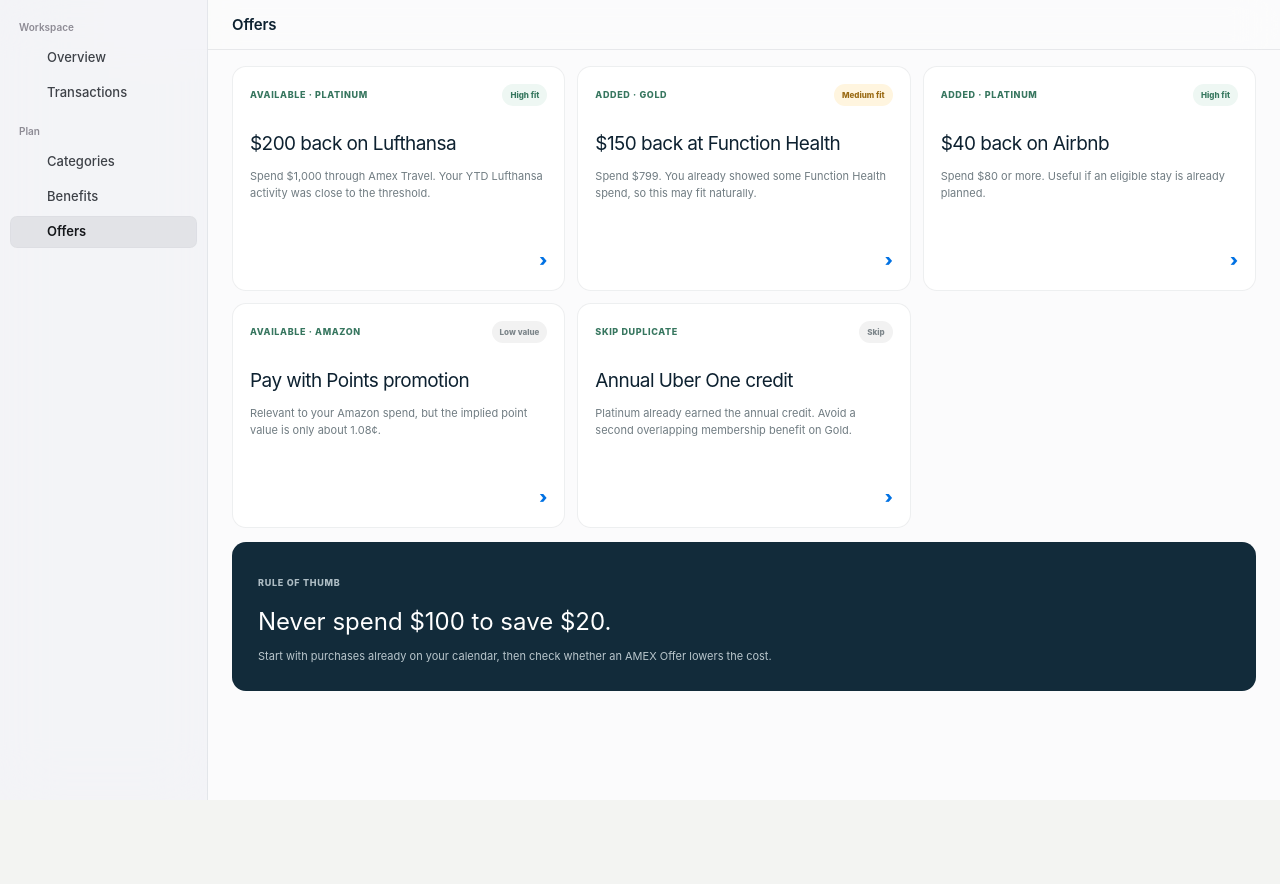
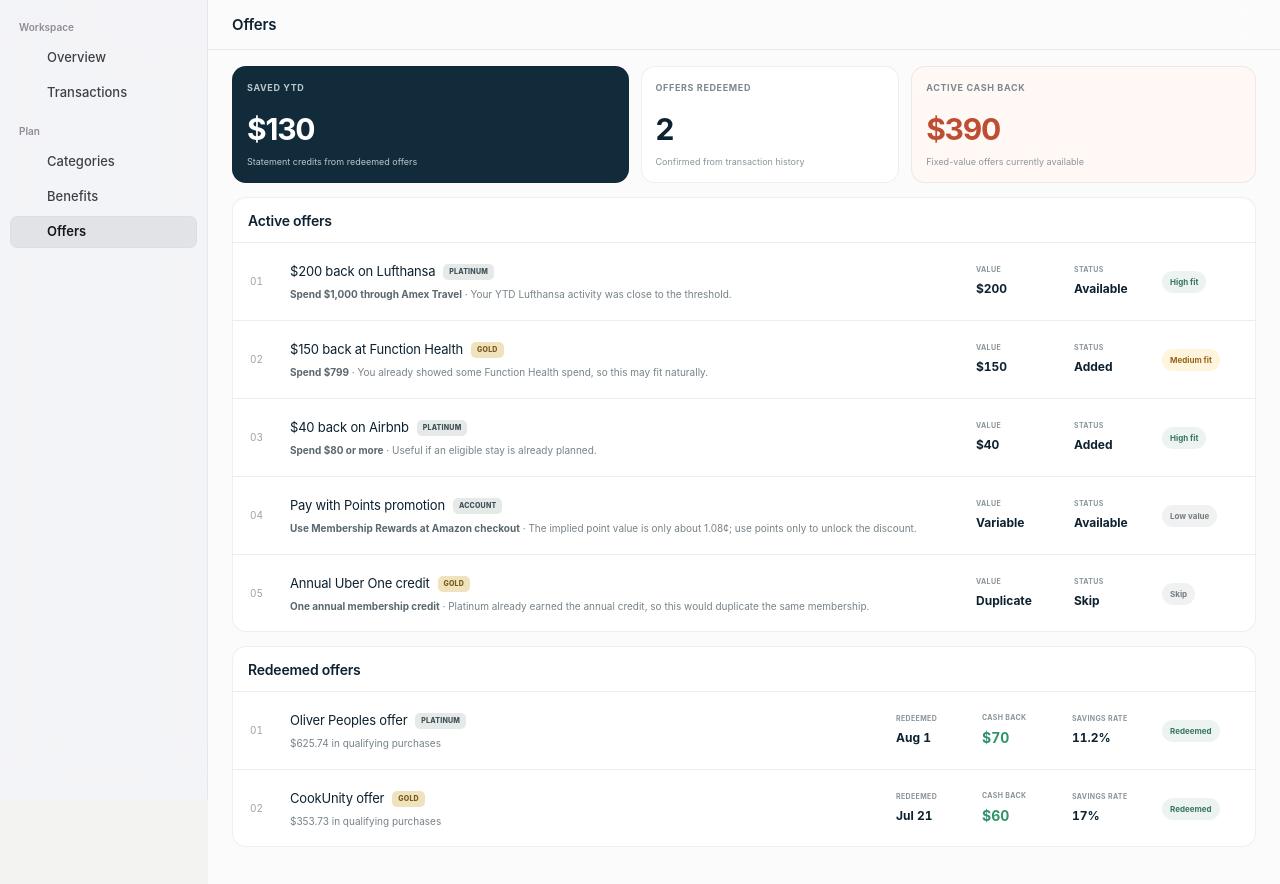
Before and after one commit to pondorasti/pondorasti, a Next.js app: page /offers in a window 1280 px wide. Shown: the top 884 px of the page. Before the commit the page ends 800 px from the top, so only its background shows below. Built offline with nearby package versions, Linux system fonts and the light colour scheme; some icons are missing.

Commit message:
Rebuild offers as value and history lists

```diff
--- a/app/globals.css
+++ b/app/globals.css
@@ -306,21 +306,32 @@
 .setup-list small { color: #8a9499; font-size: 9px; }
 .protection-list span { color: #3b8b68; }
 
-.offer-app-grid { display: grid; grid-template-columns: repeat(3, 1fr); gap: 12px; }
-.offer-app-card { min-height: 225px; padding: 18px; display: flex; flex-direction: column; }
-.offer-app-top { display: flex; align-items: center; justify-content: space-between; gap: 12px; }
-.offer-app-top > span { color: #37765f; font-size: 9px; font-weight: 800; letter-spacing: .07em; text-transform: uppercase; }
-.offer-app-top > small { padding: 5px 8px; border-radius: 999px; background: #eef7f3; color: #36775e; font-size: 8px; font-weight: 800; }
-.offer-app-top > small.fit-low-value, .offer-app-top > small.fit-skip { background: #f2f2f2; color: #7c858a; }
-.offer-app-top > small.fit-medium-fit { background: #fff5df; color: #9a6a13; }
-.offer-app-card h2 { margin: 24px 0 9px; font-size: 19px; letter-spacing: -.03em; }
-.offer-app-card p { margin: 0; color: #707c82; font-size: 11px; line-height: 1.55; }
-.offer-app-card footer { margin-top: auto; padding: 20px 0 0; display: flex; align-items: center; justify-content: space-between; gap: 16px; background: none; color: var(--ink); font-size: 10px; font-weight: 700; }
-.offer-app-card footer b { color: #0071e3; font-size: 17px; }
-.principle-card { margin-top: 14px; padding: 26px; background: #122b3a; color: white; }
-.principle-card > span { color: #aebdc4; font-size: 9px; font-weight: 800; letter-spacing: .08em; text-transform: uppercase; }
-.principle-card h2 { margin: 12px 0 8px; font-size: 24px; }
-.principle-card p { margin: 0; color: #b9c6cc; font-size: 11px; }
+.offer-value-summary { display: grid; grid-template-columns: 1.15fr .75fr 1fr; gap: 12px; }
+.offer-value-summary article { min-height: 104px; padding: 15px; display: flex; flex-direction: column; }
+.offer-value-summary span { color: #7d888e; font-size: 9px; font-weight: 750; letter-spacing: .07em; text-transform: uppercase; }
+.offer-value-summary strong { margin: 12px 0 3px; font-size: 30px; letter-spacing: -.04em; }
+.offer-value-summary small { color: #8b959a; font-size: 9px; }
+.offer-value-summary .saved-value { background: #122b3a; color: white; }
+.offer-value-summary .saved-value span, .offer-value-summary .saved-value small { color: #b9c6cc; }
+.offer-value-summary .active-value { background: #fff8f4; }
+.offer-value-summary .active-value strong { color: #bd4e32; }
+.offer-list-surface { margin-top: 14px; overflow: hidden; }
+.offer-list-row { min-height: 78px; padding: 12px 18px; display: grid; grid-template-columns: 28px minmax(0,1fr) 86px 76px 76px; gap: 12px; align-items: center; border-top: 1px solid #eceeed; }
+.offer-list-row.redeemed { grid-template-columns: 28px minmax(0,1fr) 74px 78px 78px 76px; }
+.offer-list-index { color: #9aa3a7; font-size: 10px; font-variant-numeric: tabular-nums; }
+.offer-list-main { min-width: 0; }
+.offer-list-main > div { display: flex; align-items: center; gap: 8px; }
+.offer-list-main h2 { margin: 0; font-size: 13px; letter-spacing: -.015em; }
+.offer-list-main p { margin: 5px 0 0; overflow: hidden; color: #778288; font-size: 10px; line-height: 1.45; text-overflow: ellipsis; white-space: nowrap; }
+.offer-list-main p strong { color: #59676e; font-weight: 650; }
+.offer-list-metric { display: grid; gap: 4px; }
+.offer-list-metric small { color: #8a9499; font-size: 7px; font-weight: 750; letter-spacing: .05em; text-transform: uppercase; }
+.offer-list-metric strong { color: var(--ink); font-size: 12px; font-variant-numeric: tabular-nums; }
+.offer-list-metric.saved strong { color: #31936a; font-size: 14px; }
+.offer-list-state { width: fit-content; padding: 5px 8px; border-radius: 999px; background: #edf3f0; color: #37765f; font-size: 8px; font-weight: 750; white-space: nowrap; }
+.offer-list-state.fit-medium-fit { background: #fff5df; color: #936614; }
+.offer-list-state.fit-low-value, .offer-list-state.fit-skip { background: #f0f1f1; color: #737d82; }
+.offer-list-state.redeemed { background: #edf3f0; color: #37765f; }
 
 .category-trend-surface { position: relative; z-index: 2; margin-bottom: 12px; overflow: visible; }
 .category-trend-legend { padding: 1px 16px 10px; display: flex; flex-wrap: wrap; gap: 7px 15px; color: #657178; font-size: 8px; }
@@ -395,7 +406,8 @@
   .overview-grid { grid-template-columns: 1fr 1fr; }
   .priority-card { grid-column: 1 / -1; min-height: 190px; }
   .dashboard-columns { grid-template-columns: 1fr; }
-  .offer-app-grid { grid-template-columns: 1fr 1fr; }
+  .offer-value-summary { grid-template-columns: 1fr 1fr; }
+  .offer-value-summary article:last-child { grid-column: 1 / -1; }
   .detail-metrics { grid-template-columns: 1fr 1fr; }
 }
 
@@ -424,7 +436,8 @@
   .priority-card { grid-column: auto; }
   .compact-category-list > a { grid-template-columns: 34px 1fr auto 10px; }
   .compact-category-list .mini-share { display: none; }
-  .benefit-value-summary, .offer-app-grid, .detail-metrics { grid-template-columns: 1fr; }
+  .benefit-value-summary, .offer-value-summary, .detail-metrics { grid-template-columns: 1fr; }
+  .offer-value-summary article:last-child { grid-column: auto; }
   .benefit-list-row { grid-template-columns: 24px 1fr 1fr; gap: 10px; }
   .benefit-list-index { grid-column: 1; grid-row: 1; }
   .benefit-list-main { grid-column: 2 / 4; grid-row: 1; }
@@ -433,6 +446,14 @@
   .benefit-list-metric.left { grid-column: 3; grid-row: 2; }
   .benefit-list-deadline { grid-column: 2; grid-row: 3; }
   .benefit-list-state { grid-column: 3; grid-row: 3; justify-self: start; }
+  .offer-list-row, .offer-list-row.redeemed { grid-template-columns: 24px 1fr 1fr; gap: 10px; }
+  .offer-list-index { grid-column: 1; grid-row: 1; }
+  .offer-list-main { grid-column: 2 / 4; grid-row: 1; }
+  .offer-list-main p { white-space: normal; }
+  .offer-list-metric.value, .offer-list-metric.redeemed-date { grid-column: 2; grid-row: 2; }
+  .offer-list-metric.status, .offer-list-metric.saved { grid-column: 3; grid-row: 2; }
+  .offer-list-metric.rate { grid-column: 2; grid-row: 3; }
+  .offer-list-state { grid-column: 3; grid-row: 3; justify-self: start; }
   .category-table-head { display: none; }
   .category-trend-legend { max-height: 52px; overflow: auto; }
   .category-trend-chart { height: 220px; padding-inline: 2px; }
--- a/app/lib/data.ts
+++ b/app/lib/data.ts
@@ -200,10 +200,49 @@
   { name: 'Extended warranty', card: 'Both' },
 ];
 
-export const offers = [
-  { label: 'Available · Platinum', title: '$200 back on Lufthansa', text: 'Spend $1,000 through Amex Travel. Your YTD Lufthansa activity was close to the threshold.', action: 'Check before the next booking', fit: 'High fit' },
-  { label: 'Added · Gold', title: '$150 back at Function Health', text: 'Spend $799. You already showed some Function Health spend, so this may fit naturally.', action: 'Only pursue planned care', fit: 'Medium fit' },
-  { label: 'Added · Platinum', title: '$40 back on Airbnb', text: 'Spend $80 or more. Useful if an eligible stay is already planned.', action: 'Use Platinum at checkout', fit: 'High fit' },
-  { label: 'Available · Amazon', title: 'Pay with Points promotion', text: 'Relevant to your Amazon spend, but the implied point value is only about 1.08¢.', action: 'Use only for the discount', fit: 'Low value' },
-  { label: 'Skip duplicate', title: 'Annual Uber One credit', text: 'Platinum already earned the annual credit. Avoid a second overlapping membership benefit on Gold.', action: 'Keep one membership', fit: 'Skip' },
+export const activeOffers = [
+  { card: 'Platinum', status: 'Available', title: '$200 back on Lufthansa', requirement: 'Spend $1,000 through Amex Travel', text: 'Your YTD Lufthansa activity was close to the threshold.', value: 200, valueLabel: '$200', fit: 'High fit' },
+  { card: 'Gold', status: 'Added', title: '$150 back at Function Health', requirement: 'Spend $799', text: 'You already showed some Function Health spend, so this may fit naturally.', value: 150, valueLabel: '$150', fit: 'Medium fit' },
+  { card: 'Platinum', status: 'Added', title: '$40 back on Airbnb', requirement: 'Spend $80 or more', text: 'Useful if an eligible stay is already planned.', value: 40, valueLabel: '$40', fit: 'High fit' },
+  { card: 'Account', status: 'Available', title: 'Pay with Points promotion', requirement: 'Use Membership Rewards at Amazon checkout', text: 'The implied point value is only about 1.08¢; use points only to unlock the discount.', value: 0, valueLabel: 'Variable', fit: 'Low value' },
+  { card: 'Gold', status: 'Skip', title: 'Annual Uber One credit', requirement: 'One annual membership credit', text: 'Platinum already earned the annual credit, so this would duplicate the same membership.', value: 0, valueLabel: 'Duplicate', fit: 'Skip' },
 ];
+
+type RedeemedOfferDefinition = {
+  card: Transaction['card'];
+  title: string;
+  merchantMatch: string;
+};
+
+const redeemedOfferDefinitions: RedeemedOfferDefinition[] = [
+  { card: 'Platinum', title: 'Oliver Peoples offer', merchantMatch: 'OLIVER PEOPLES' },
+  { card: 'Gold', title: 'CookUnity offer', merchantMatch: 'COOKUNITY' },
+];
+
+export const redeemedOffers = redeemedOfferDefinitions.map((definition) => {
+  const activity = transactions.filter(
+    (item) => item.card === definition.card && item.description.toUpperCase().includes(definition.merchantMatch),
+  );
+  const qualifyingSpend = activity
+    .filter((item) => item.amount > 0)
+    .reduce((sum, item) => sum + item.amount, 0);
+  const cashBack = activity
+    .filter((item) => item.amount < 0)
+    .reduce((sum, item) => sum - item.amount, 0);
+  const redeemedDate = activity
+    .filter((item) => item.amount < 0)
+    .map((item) => item.date)
+    .sort()
+    .at(-1) ?? '';
+
+  return {
+    ...definition,
+    qualifyingSpend,
+    cashBack,
+    redeemedDate,
+    savingsRate: qualifyingSpend ? cashBack / qualifyingSpend : 0,
+  };
+});
+
+export const offerSavingsYTD = redeemedOffers.reduce((sum, offer) => sum + offer.cashBack, 0);
+export const activeOfferValue = activeOffers.reduce((sum, offer) => sum + offer.value, 0);
--- a/app/offers/page.tsx
+++ b/app/offers/page.tsx
@@ -1,4 +1,13 @@
-import { offers } from '../lib/data';
+import {
+  activeOffers, activeOfferValue, money, offerSavingsYTD, preciseMoney, redeemedOffers,
+} from '../lib/data';
+
+const percent = new Intl.NumberFormat('en-US', { style: 'percent', maximumFractionDigits: 1 });
+
+function displayDate(date: string) {
+  if (!date) return '—';
+  return new Date(`${date}T12:00:00Z`).toLocaleDateString('en-US', { month: 'short', day: 'numeric' });
+}
 
 export default function OffersPage() {
   return (
@@ -7,20 +16,47 @@
         <h1>Offers</h1>
       </header>
 
-      <section className="offer-app-grid">
-        {offers.map((offer) => (
-          <article className="surface offer-app-card" key={offer.title}>
-            <div className="offer-app-top"><span>{offer.label}</span><small className={`fit-${offer.fit.toLowerCase().replace(' ', '-')}`}>{offer.fit}</small></div>
-            <h2>{offer.title}</h2>
-            <p>{offer.text}</p>
-            <footer><span>{offer.action}</span><b>›</b></footer>
-          </article>
-        ))}
+      <section className="offer-value-summary" aria-label="Offer value overview">
+        <article className="surface saved-value"><span>Saved YTD</span><strong>{money.format(offerSavingsYTD)}</strong><small>Statement credits from redeemed offers</small></article>
+        <article className="surface"><span>Offers redeemed</span><strong>{redeemedOffers.length}</strong><small>Confirmed from transaction history</small></article>
+        <article className="surface active-value"><span>Active cash back</span><strong>{money.format(activeOfferValue)}</strong><small>Fixed-value offers currently available</small></article>
       </section>
 
-      <section className="surface principle-card">
-        <span>Rule of thumb</span><h2>Never spend $100 to save $20.</h2>
-        <p>Start with purchases already on your calendar, then check whether an AMEX Offer lowers the cost.</p>
+      <section className="surface offer-list-surface">
+        <div className="surface-heading"><h2>Active offers</h2></div>
+        <div className="offer-list">
+          {activeOffers.map((offer, index) => (
+            <article className="offer-list-row" key={`${offer.card}-${offer.title}`}>
+              <span className="offer-list-index">{String(index + 1).padStart(2, '0')}</span>
+              <div className="offer-list-main">
+                <div><h2>{offer.title}</h2><span className={`benefit-card-tag ${offer.card.toLowerCase()}`}>{offer.card}</span></div>
+                <p><strong>{offer.requirement}</strong><span> · {offer.text}</span></p>
+              </div>
+              <div className="offer-list-metric value"><small>Value</small><strong>{offer.valueLabel}</strong></div>
+              <div className="offer-list-metric status"><small>Status</small><strong>{offer.status}</strong></div>
+              <span className={`offer-list-state fit-${offer.fit.toLowerCase().replace(' ', '-')}`}>{offer.fit}</span>
+            </article>
+          ))}
+        </div>
+      </section>
+
+      <section className="surface offer-list-surface redeemed-offers">
+        <div className="surface-heading"><h2>Redeemed offers</h2></div>
+        <div className="offer-list">
+          {redeemedOffers.map((offer, index) => (
+            <article className="offer-list-row redeemed" key={`${offer.card}-${offer.title}`}>
+              <span className="offer-list-index">{String(index + 1).padStart(2, '0')}</span>
+              <div className="offer-list-main">
+                <div><h2>{offer.title}</h2><span className={`benefit-card-tag ${offer.card.toLowerCase()}`}>{offer.card}</span></div>
+                <p>{preciseMoney.format(offer.qualifyingSpend)} in qualifying purchases</p>
+              </div>
+              <div className="offer-list-metric redeemed-date"><small>Redeemed</small><strong>{displayDate(offer.redeemedDate)}</strong></div>
+              <div className="offer-list-metric saved"><small>Cash back</small><strong>{money.format(offer.cashBack)}</strong></div>
+              <div className="offer-list-metric rate"><small>Savings rate</small><strong>{percent.format(offer.savingsRate)}</strong></div>
+              <span className="offer-list-state redeemed">Redeemed</span>
+            </article>
+          ))}
+        </div>
       </section>
     </main>
   );
```
